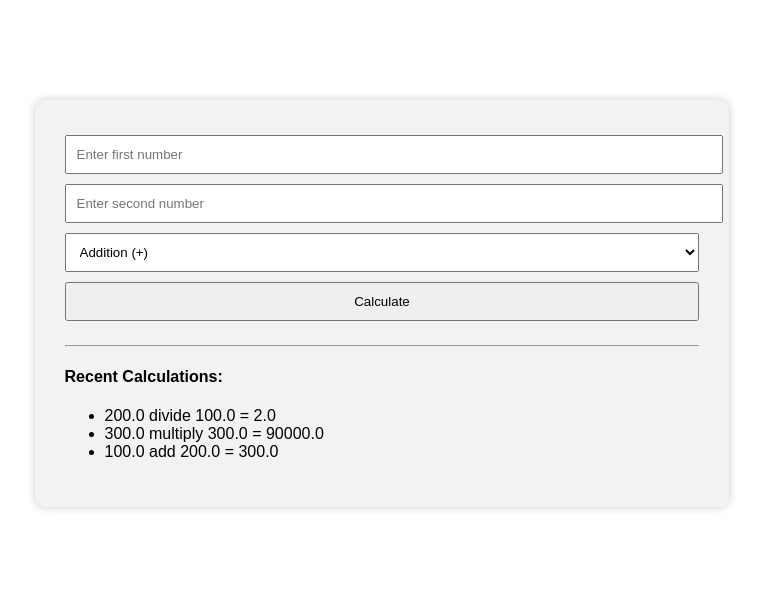
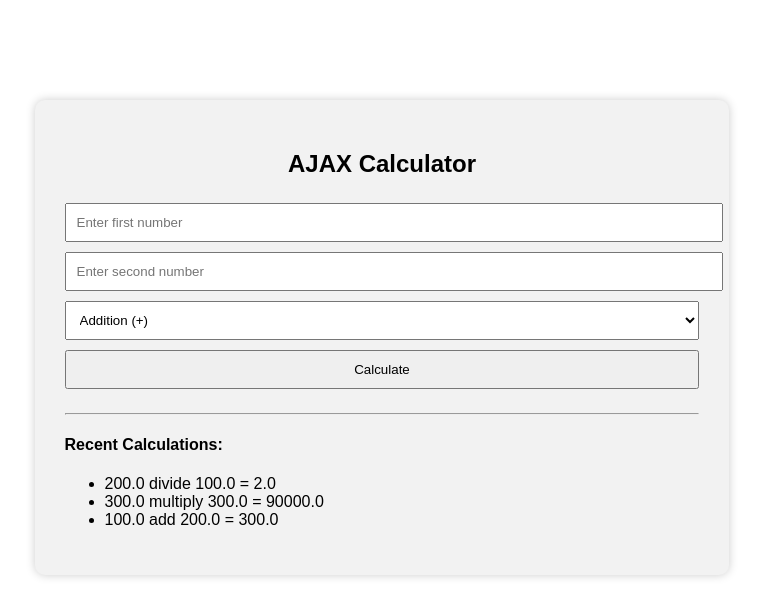
Before and after one commit to bishaldahal4777/calculator, a Django app: page / in a window 1280 px wide. Shown: the top 615 px of the page, without its empty margins (258-1021 px from the left). Run offline with Django 5.2, Linux system fonts and the light colour scheme; data comes from the database, SQL or seed files in the repository.

Commit message:
new commit

```diff
--- a/calc/templates/calc/index.html
+++ b/calc/templates/calc/index.html
@@ -12,6 +12,7 @@
 </head>
 <body>
     <div class="calculator">
+        <h2>AJAX Calculator</h2>
 
         <form id="calcForm">
             {% csrf_token %}
```
